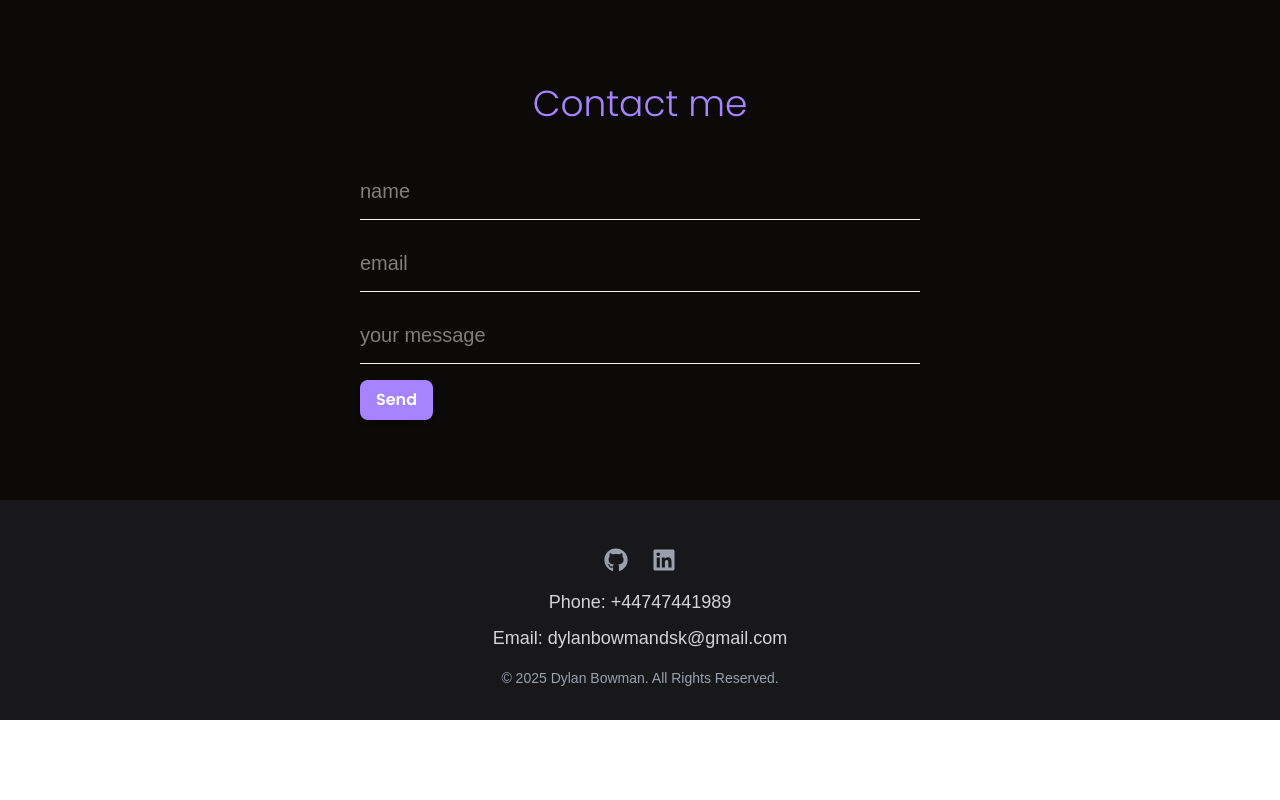
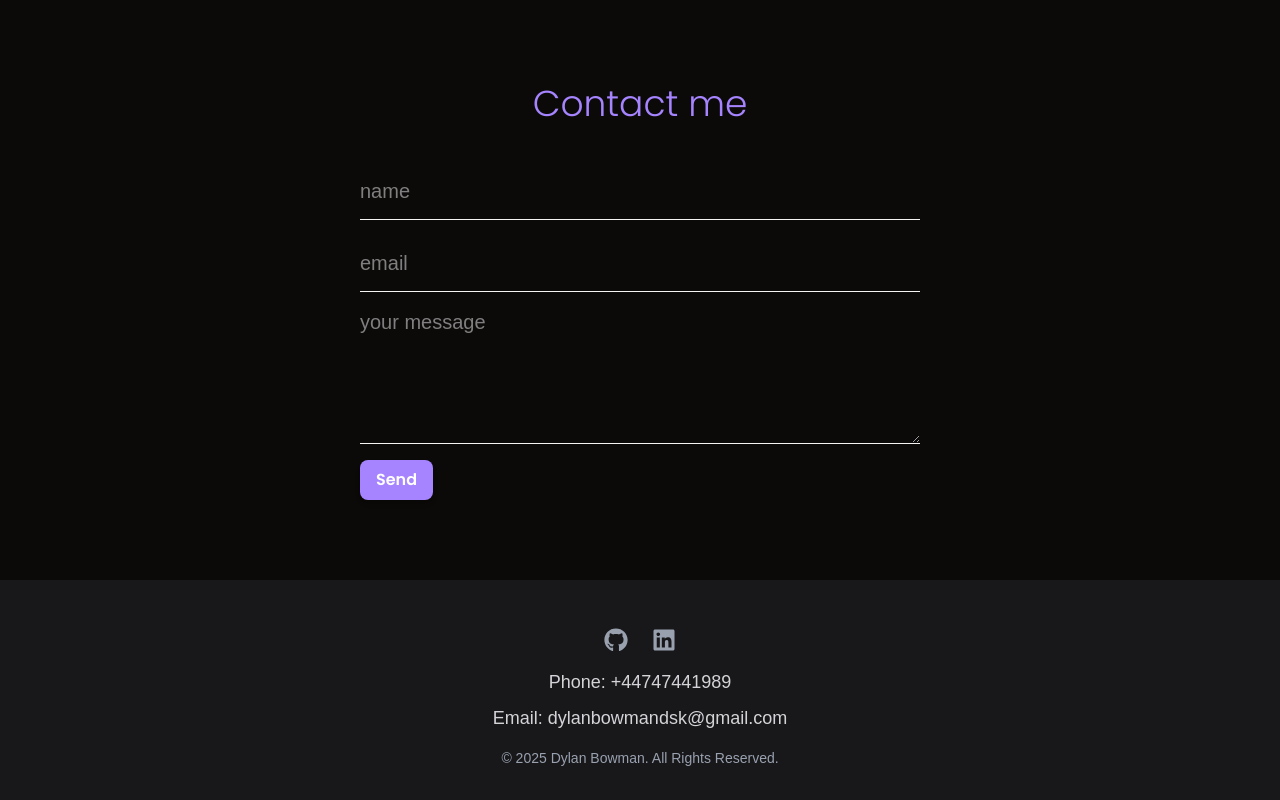
Before and after one commit to DylanBowmandsk/personal-web, a Next.js app: page / in a window 1280 px wide. Shown: the part 4727-5527 px from the top of the page. Before the commit the page ends 5447 px from the top, so only its background shows below. Built offline with nearby package versions, Linux system fonts and the light colour scheme; no server answers.

Commit message:
changed input to text box

```diff
--- a/src/app/contact.tsx
+++ b/src/app/contact.tsx
@@ -16,9 +16,9 @@ const Contact = () => {
             <h1 className="text-4xl text-violet-400 font-light poppins-light mb-10" data-aos="fade-right">{"Contact me"}</h1>
             <form action={send}>
                 <div className="flex flex-col">
-                    <input type="text" name="name" id="name" onChange={e => setName(e.target.value)} placeholder="name" className="border-b-1 h-14 w-100 md:w-140 text-xl border-solid mb-4"/>
-                    <input type="text" name="mail" id="email" onChange={e => setEmail(e.target.value)} placeholder="email" className="border-b-1 w-100 md:w-140 h-14 text-xl border-solid mb-4"/>
-                    <input type="text" name="message" id="message" onChange={e => setMessage(e.target.value)} placeholder="your message" className="border-b-1 h-14 w-100 md:w-140 text-xl border-solid mb-4"/>
+                    <input type="text" name="name" id="name" onChange={e => setName(e.target.value)} placeholder="name" className="border-b-1 h-14 w-80 md:w-140 text-xl border-solid mb-4"/>
+                    <input type="text" name="mail" id="email" onChange={e => setEmail(e.target.value)} placeholder="email" className="border-b-1 h-14 w-80 md:w-140 text-xl border-solid mb-4"/>
+                    <textarea name="message" id="message" onChange={e => setMessage(e.target.value)} placeholder="your message" className="border-b-1 h-34 w-80 md:w-140 text-xl border-solid mb-4"/>
                 </div>
                 <button type="submit" className="rounded-full bg-violet-400 hover:bg-violet-500 text-white poppins-semibold py-2 px-4 rounded-lg shadow-md transition-colors duration-200">Send</button>
             </form>
```
